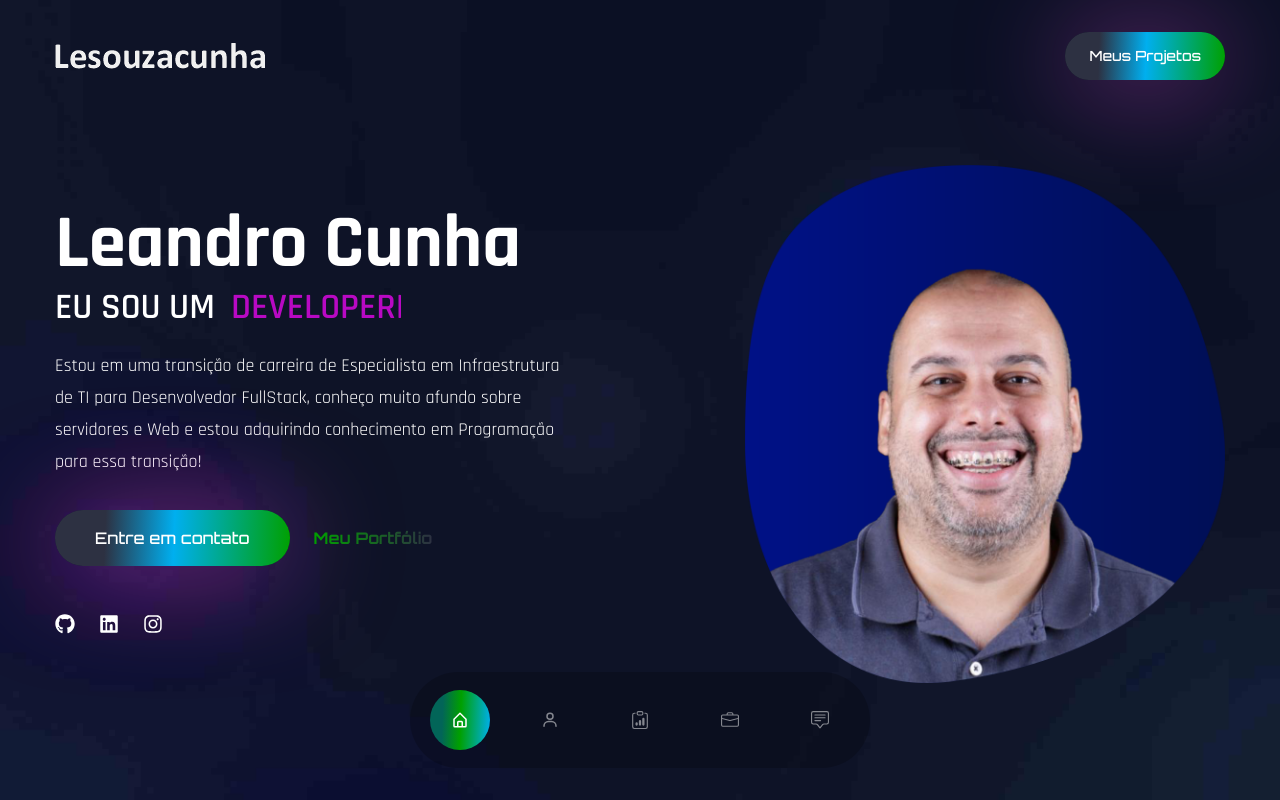
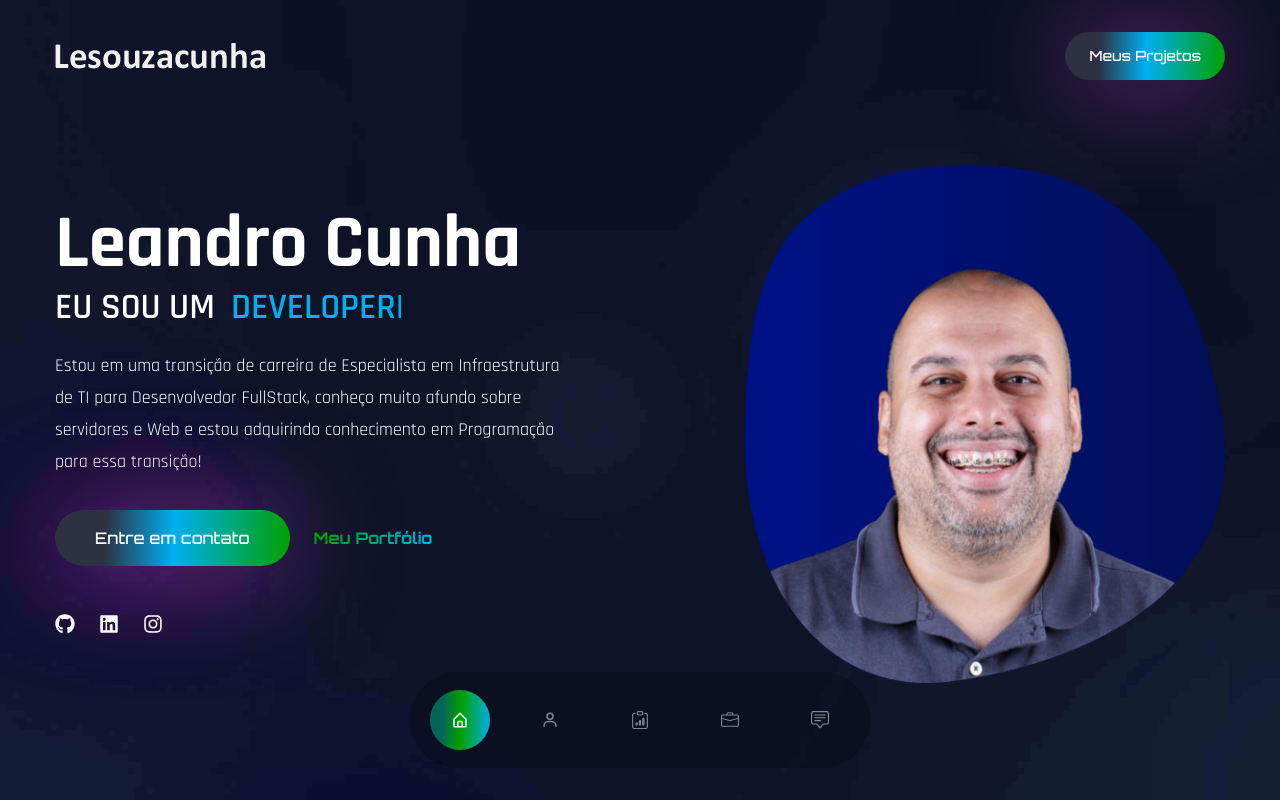
Before and after one commit to leandrokate/lesouzacunhadev, a React (Create React App) app: page / in a window 1280 px wide. Shown: the top 800 px of the page. Built offline with nearby package versions, Linux system fonts and the light colour scheme; the HTML template or start-up script is replaced by a standard one; a web font is replaced by a local one.

Commit message:
Finalizado ajuste de cores no CSS

```diff
--- a/src/index.css
+++ b/src/index.css
@@ -63,7 +63,7 @@
     @apply text-base;
   }
   .text-gradient {
-    @apply bg-gradient-to-r text-transparent bg-clip-text from-[#00A000] to-[#2D3142] font-bold font-primary hover:from-[#2D3142] hover:to-[#00A000];
+    @apply bg-gradient-to-r text-transparent bg-clip-text from-[#00A000] to-[#00AFEF] font-bold font-primary hover:from-[#00AFEF] hover:to-[#00A000];
   }
   .section {
     @apply py-8 lg:py-24 lg:h-screen flex items-center;
--- a/tailwind.config.js
+++ b/tailwind.config.js
@@ -20,7 +20,7 @@ module.exports = {
     extend: {
       colors: {
         primary: '#0a0a0a',
-        accent: '#B809C3',
+        accent: '#00AFEF',
       },
       backgroundImage: {
         site: "url('./assets/site-bg.jpg')",
```
